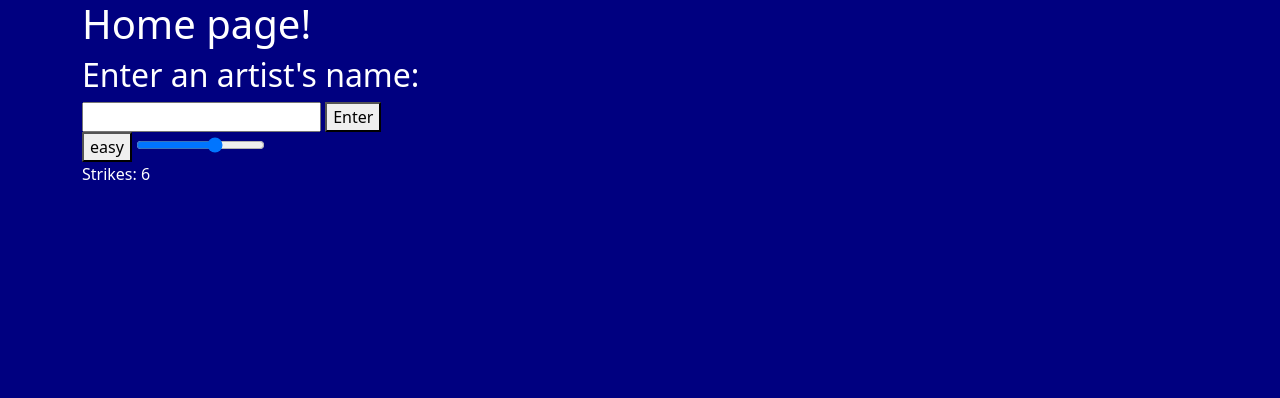
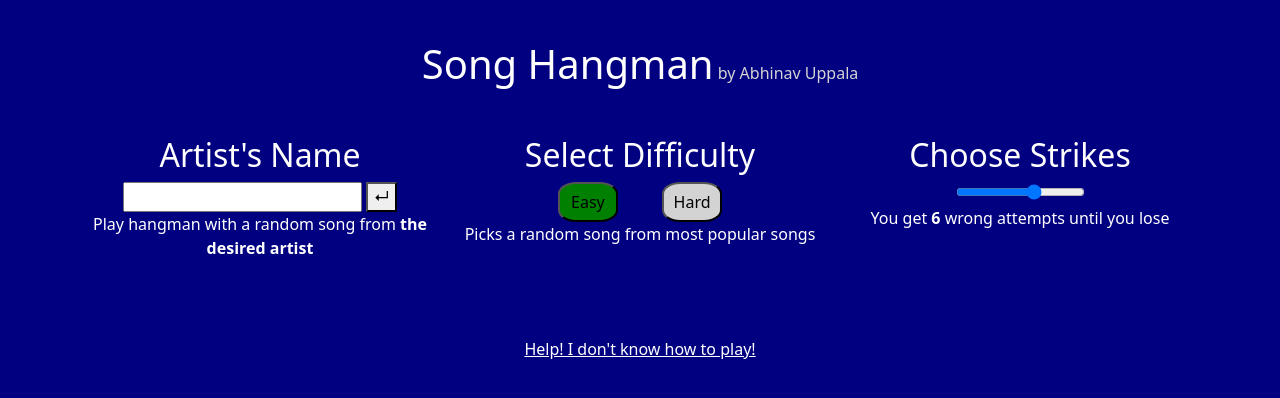
Before and after one commit to abhinavuppala/SpotifyAPIProject, a Flask app: page / in a window 1280 px wide. Shown: the top 398 px of the page. Run offline with Flask 3, Linux system fonts and the light colour scheme.

Commit message:
Add files via upload

```diff
--- a/web_ver/templates/index.html
+++ b/web_ver/templates/index.html
@@ -5,40 +5,150 @@
 {% endblock %}
 
 {% block content %}
-<!-- Artist Entry Div -->
-<div>
-    <h1>Home page!</h1>
-    <h2>Enter an artist's name:</h2>
-    <input type="text" id="artistInput">
-    <button onclick="getArtistInput()" id="inputButton"> Enter </button>
+
+<style>
+    .websiteHeader
+    {
+        display: inline-block;
+    }
+    .centered
+    {
+        text-align: center;
+        justify-content: center;
+        align-items: center;
+    }
+    #easyButton, #hardButton
+    {
+        width: 60px;
+        height: 40px;
+        border-radius: 30%;
+    }
+    #easyButton { margin-right: 40px; }
+    #overlay
+    {
+        position: fixed;
+        top: 5%;
+        left: 5%;
+        width: 90%;
+        height: 90%;
+        z-index: 9999;
+        background-color: rgba(0, 0, 0, 0.9);
+    }
+</style>
+
+<!-- Website Title -->
+<div style="text-align: center; padding-bottom: 5vh; padding-top: 5vh;">
+    <h1 class="websiteHeader">Song Hangman</h1> <a style="color: lightgray;" href="https://www.linkedin.com/in/abhinav-uppala/"><h6 class="websiteHeader">by Abhinav Uppala</h6>
+    </div></a>
+
+<!-- Majority of content here -->
+<div class="row">
+    <!-- Artist Name Input col -->
+    <div class="col-md-4 centered">
+        <h2>Artist's Name</h2>
+        <input type="text" id="artistInput" onkeyup="updateNameDesc(this.value)">
+        <button onclick="getArtistInput()" id="inputButton"> ↵ </button>
+        <p>Play hangman with a random song from <strong id="artistNameDesc">the desired artist</strong></p>
+    </div>
+    <!-- Difficulty Selection col -->
+    <div class="col-md-4 centered">
+        <h2>Select Difficulty</h2>
+        <button onclick="toggleDifficulty()" id="easyButton" style="background-color: green;">Easy</button>
+        <button onclick="toggleDifficulty()" id="hardButton" style="background-color: lightgray;">Hard</button>
+        <p id="difficultyDisplay"></p>
+    </div>
+    <!-- Strike Selection col -->
+    <div class="col-md-4 centered">
+        <h2>Choose Strikes</h2>
+        <input type="range" min="1" max="9" value="6" id="strikeSlider" class="slider">
+        <p>You get <strong id="strikeDisplay">6</strong> wrong attempts until you lose</p>
+    </div>
 </div>
-<!-- Difficulty Input Div -->
-<div>
-    <button onclick="toggleDifficulty()" id="difficultyButton"></button>
-    <input type="range" min="1" max="9" value="6" id="strikeSlider">
-    <p id="strikeDisplay">Strikes: 6</p>
+
+<!-- help menu -->
+<div style="text-align: center; padding-top: 8vh; text-decoration: underline;">
+    <h6 onclick="showOverlay()">Help! I don't know how to play!</h6>
+</div>
+
+<div id="overlay">
+    <div class="container">
+        <div style="text-align: right; padding-right: 3%; padding-top: 1%">
+            <h1 onclick="hideOverlay()">X</h1>
+        </div>
+        <div class="row">
+            <div class="col-md-3">
+                <h5>Disclaimer</h5>
+            </div>
+            <div class="col-md-9">
+                <p>This game will only work with artists who are on Spotify and who have English song titles.
+                </p>
+            </div>
+        </div>
+        <div style="text-align: center; padding-bottom: 5vh; padding-top: 2vh;">
+            <h2>How to play</h2>
+        </div>
+        <div class="row">
+            <div class="col-md-3">
+                <h5>Song Hangman Rules</h5>
+            </div>
+            <div class="col-md-9">
+                <p>In this game, you play hangman, except you are trying to guess a random song made by your chosen artist.
+                </p>
+            </div>
+        </div>
+        <div class="row">
+            <div class="col-md-3">
+                <h5>Hangman Rules</h5>
+            </div>
+            <div class="col-md-9">
+                <p>You take turns guessing either a letter/number that might be in the song, or the entire song name. If the letter/number
+                    is in the song name, all occurences of that character are revealed. If not, the "hangman" gets closer to being hung.
+                    To win, guess the full song name before the hangman is completed.
+                </p>
+            </div>
+        </div>
+        <div class="centered">
+            <button onclick="hideOverlay()" style="width: 70px; height: 50px;"><strong>Got it!</strong></button>
+        </div>
+    </div>
 </div>
 
 <script type="text/javascript">
     // getting HTML elements & defining variables
     const difficulty_options = ["easy", "hard"]
+    const difficulty_descriptions = ["Picks a random song from most popular songs", "Picks a random song from ANY album or single"]
     var difficulty = 0 // index for difficulty_options
-    var difficulty_button = document.getElementById("difficultyButton");
+    var difficulty_display = document.getElementById("difficultyDisplay");
     var strike_slider = document.getElementById("strikeSlider");
     var strike_display = document.getElementById("strikeDisplay");
-    difficulty_button.innerHTML = difficulty_options[difficulty];
+    difficulty_display.innerHTML = difficulty_descriptions[difficulty];
 
-    strike_slider.oninput = function() { strike_display.innerHTML = "Strikes: "+this.value; }
+    strike_slider.oninput = function() { strike_display.innerHTML = this.value; }
+
+    function updateNameDesc(name)
+    {
+        if (name == "") name = "the desired artist"
+        document.getElementById("artistNameDesc").innerHTML = name;
+    }
 
     // button for toggling difficulty w/easy & hard
     function toggleDifficulty()
     {
+        let hard_button = document.getElementById("hardButton");
+        let easy_button = document.getElementById("easyButton");
         if (difficulty == difficulty_options.length - 1)
         {
             difficulty = 0;
+            easy_button.style.backgroundColor = "green";
+            hard_button.style.backgroundColor = "lightgray";
         }
-        else difficulty++;
-        difficulty_button.innerHTML = difficulty_options[difficulty];
+        else
+        {
+            difficulty++;
+            easy_button.style.backgroundColor = "lightgray";
+            hard_button.style.backgroundColor = "red";
+        }
+        difficulty_display.innerHTML = difficulty_descriptions[difficulty];
     }
 
     // lets enter key trigger submitting input
@@ -59,10 +169,15 @@
         if (input_given) return;
         var inputElement = document.getElementById("artistInput");
         var artistName = inputElement.value;
+        if (artistName == "") return;
         var strikes = strike_slider.value;
         window.location.href = artistName+strikes+difficulty_options[difficulty];
         input_given = true; // prevent spam clicking
     }
+
+    function hideOverlay() { document.getElementById("overlay").style.display = "none"; }
+    function showOverlay() { document.getElementById("overlay").style.display = "block"; }
+    hideOverlay()
 </script>
 <script type="text/javascript" src="{{url_for('static', filename='index.js')}}"></script>
 {% endblock %}
```
Also changed, not shown: web_ver/templates/guess_song.html (+11 -1 lines).
